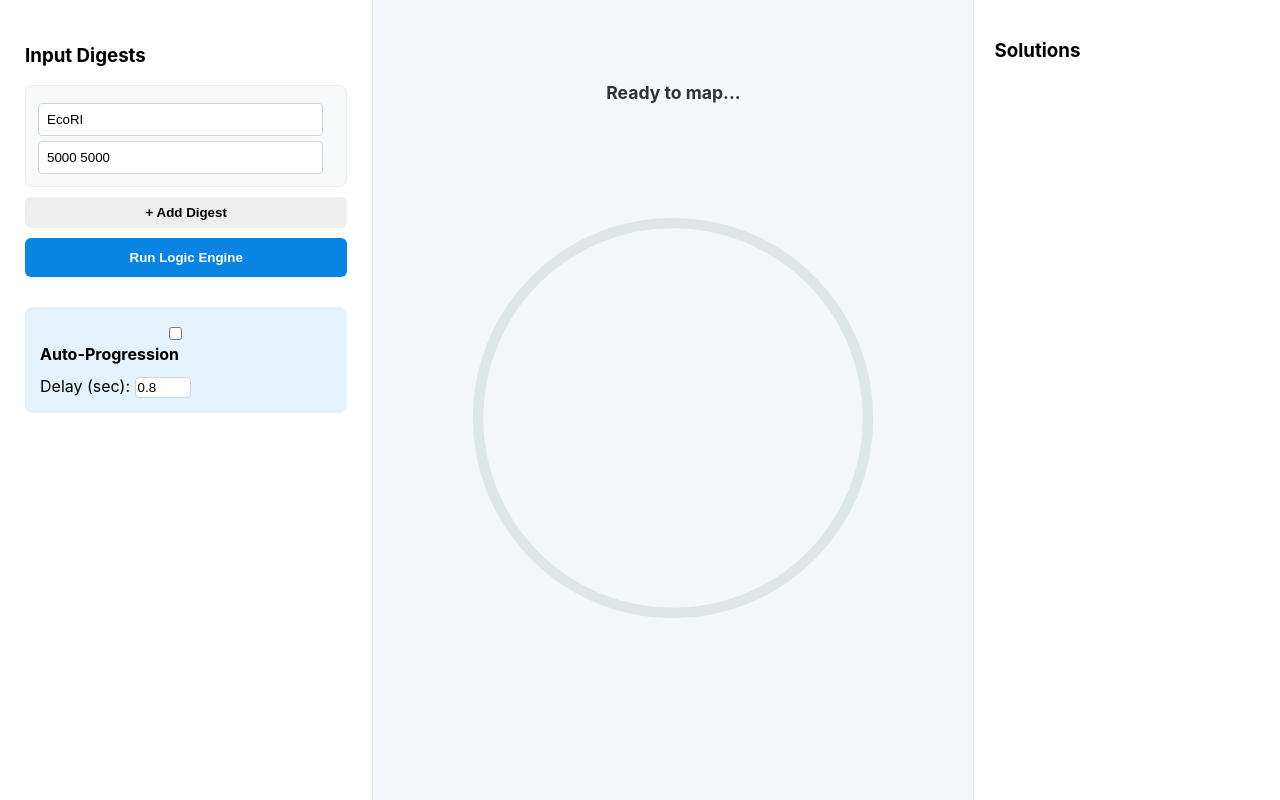
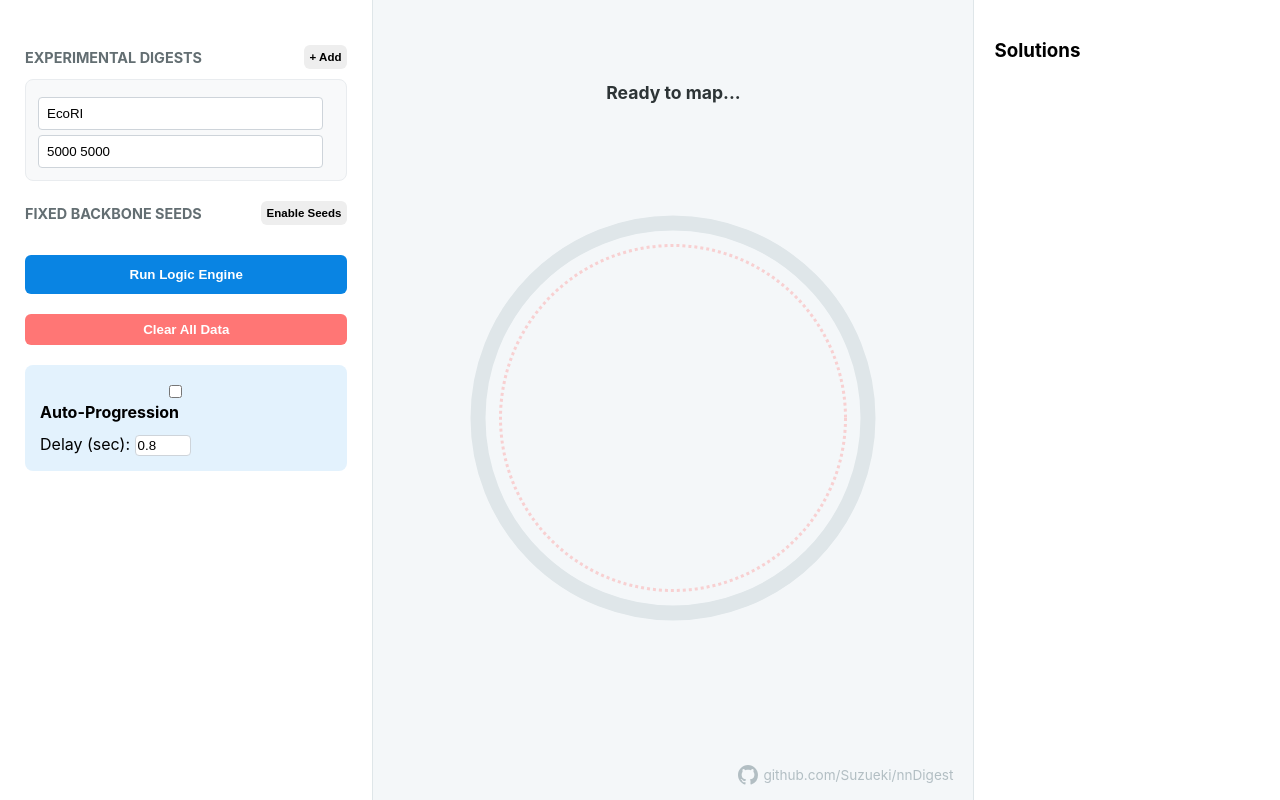
Before and after one commit to Suzueki/nnDigest, a Flask app: page / in a window 1280 px wide. Run offline with Flask 3, Linux system fonts and the light colour scheme.

Commit message:
feat: added seeding to flask application

```diff
--- a/serve.py
+++ b/app.py
@@ -1,3 +1,4 @@
+import uuid
 import copy
 import hashlib
 from flask import Flask, render_template, request, jsonify
@@ -5,6 +6,23 @@ from collections import Counter
 from itertools import product, permutations
 
 app = Flask(__name__)
+
+# --- MIDDLEWARE FOR SUBDIRECTORY HOSTING ---
+class PrefixMiddleware(object):
+    def __init__(self, app, prefix=''):
+        self.app = app
+        self.prefix = prefix
+
+    def __call__(self, environ, start_response):
+        path = environ.get('PATH_INFO', '')
+        if path.startswith(self.prefix):
+            environ['PATH_INFO'] = path[len(self.prefix):]
+            environ['SCRIPT_NAME'] = self.prefix
+        return self.app(environ, start_response)
+
+app.wsgi_app = PrefixMiddleware(app.wsgi_app, prefix='/nDigest')
+
+# --- CORE LOGIC ---
 
 class Mapping:
     def __init__(self, length=0):
@@ -41,13 +59,9 @@ class Mapping:
         active_sites = self.get_active_sites_sorted(enzymes)
         if not active_sites: return [(0.0, float(self.length))]
         lengths = self.simulate_digest(enzymes)
-        buckets = []
-        for i in range(len(active_sites)):
-            buckets.append((active_sites[i][0], lengths[i]))
-        return buckets
+        return [(active_sites[i][0], lengths[i]) for i in range(len(active_sites))]
 
 def get_enz_color(enz_string):
-    # Generates a vibrant color based on the enzyme name
     return "#" + hashlib.md5(enz_string.encode()).hexdigest()[:6]
 
 def coverage_possibilities(actual, simulated):
@@ -57,7 +71,7 @@ def coverage_possibilities(actual, simulated):
         res = []
         for i in range(1, len(parts) + 1):
             for combo in permutations(parts, i):
-                if abs(sum(combo) - target) <= 1.0:
+                if abs(sum(combo) - target) <= 1.5:
                     remaining_parts = list(parts)
                     for x in combo: remaining_parts.remove(x)
                     sub_solutions = can_partition(targets[1:], remaining_parts)
@@ -71,9 +85,8 @@ def build_chain(digests):
         scored = []
         for d in remaining:
             enzymes = d[0]
-            new_enz = set(enzymes) - seen_enzymes
             overlap = len(set(enzymes) & seen_enzymes)
-            score = (len(new_enz) + 1)**2 - (overlap * 2)
+            score = (len(set(enzymes) - seen_enzymes) + 1)**2 - (overlap * 2)
             if seen_enzymes and overlap == 0: score += 1000
             scored.append((score, d))
         scored.sort(key=lambda x: x[0])
@@ -81,14 +94,56 @@ def build_chain(digests):
         seen_enzymes.update(best[0]); chain.append(best); remaining.remove(best)
     return chain
 
-def solve_generator(current_mapping, remaining_digests, full_chain, depth=0):
-    viz_idx = min(depth, len(full_chain) - 1)
+# --- ALIGNMENT HELPER ---
+
+def try_align_to_seeds(mapping, seeds):
+    """Attempts to rotate or mirror a mapping to match backbone seeds."""
+    if not seeds: return mapping
+    length = mapping.length
+
+    for is_mirrored in [False, True]:
+        test_sites = copy.deepcopy(mapping.sites)
+        if is_mirrored:
+            test_sites = {round((length - p) % length, 4): e for p, e in test_sites.items()}
+
+        # Anchor enzyme and position from the first seed
+        anchor_enz, anchor_pos = seeds[0]
+        # Find everywhere this enzyme exists in our current solution
+        possible_starts = [p for p, e in test_sites.items() if anchor_enz in e]
+
+        for start_pos in possible_starts:
+            shift = (anchor_pos - start_pos) % length
+            rotated = {round((p + shift) % length, 4): e for p, e in test_sites.items()}
+
+            # Verify if ALL seeds are satisfied by this rotation
+            match_count = 0
+            for s_enz, s_pos in seeds:
+                if any(abs(p - s_pos) <= 2.0 and s_enz in e for p, e in rotated.items()):
+                    match_count += 1
+
+            if match_count == len(seeds):
+                new_map = Mapping(length=length)
+                new_map.sites = rotated
+                return new_map
+    return None
+
+# --- GENERATOR ---
+
+def solve_generator(current_mapping, remaining_digests, full_chain, depth=0, seeds=None):
+    is_solution = len(remaining_digests) == 0
+
+    # If it's a solution, try to align it to the seeds (backbone)
+    display_mapping = current_mapping
+    if is_solution and seeds:
+        display_mapping = try_align_to_seeds(current_mapping, seeds)
+        if not display_mapping:
+            return # This branch cannot satisfy the backbone requirements
+
     sites_data = [{"pos": p, "enz": "/".join(sorted(e)), "color": get_enz_color("/".join(sorted(e)))}
-                  for p, e in current_mapping.sites.items()]
+                  for p, e in display_mapping.sites.items()]
 
-    is_solution = len(remaining_digests) == 0
     yield {
-        "status": "VALID SOLUTION FOUND" if is_solution else f"Depth {depth}: Testing {full_chain[viz_idx][0]}",
+        "status": "VALID SOLUTION FOUND" if is_solution else f"Depth {depth}: Testing {full_chain[min(depth, len(full_chain)-1)][0]}",
         "sites_data": sites_data,
         "total_length": current_mapping.length,
         "is_solution": is_solution,
@@ -106,10 +161,12 @@ def solve_generator(current_mapping, remaining_digests, full_chain, depth=0):
     for division in possibilities:
         if not new_enzymes:
             if all(len(sub) == 1 for sub in division):
-                yield from solve_generator(current_mapping, remaining_digests[1:], full_chain, depth + 1)
+                yield from solve_generator(current_mapping, remaining_digests[1:], full_chain, depth + 1, seeds)
             continue
+
         num_cuts = sum(len(sub) - 1 for sub in division)
         if not shared_enzymes: num_cuts = len(division[0])
+
         for enz_setup in product(new_enzymes, repeat=num_cuts):
             trial_map = copy.deepcopy(current_mapping)
             new_sites, enz_iter = [], iter(enz_setup)
@@ -121,26 +178,55 @@ def solve_generator(current_mapping, remaining_digests, full_chain, depth=0):
                     new_sites.append((curr_pos, next(enz_iter)))
             trial_map.add_sites(new_sites)
             if Counter(trial_map.simulate_digest(enzymes_in_digest)) == Counter(actual_frags):
-                yield from solve_generator(trial_map, remaining_digests[1:], full_chain, depth + 1)
+                yield from solve_generator(trial_map, remaining_digests[1:], full_chain, depth + 1, seeds)
+
+# --- ROUTES ---
 
 active_solvers = {}
 
+
 @app.route('/')
-def index(): return render_template('index.html')
+def index():
+    return render_template('index.html')
 
 @app.route('/start', methods=['POST'])
 def start():
     data = request.json
+    # Generate a unique ID for this specific browser session
+    sid = str(uuid.uuid4())
+
     raw_digests = [(d['enzymes'].split(), [float(f) for f in d['fragments'].split()])
                    for d in data['digests'] if d['enzymes'] and d['fragments']]
+
+    seed_data = data.get('seeds', [])
+    seeds = [(s['enzymes'], float(s['pos'])) for s in seed_data if s.get('enzymes') and s.get('pos')]
+
     chain = build_chain(raw_digests)
     length = sum(raw_digests[0][1])
-    active_solvers[request.remote_addr] = solve_generator(Mapping(length=length), chain, chain, 0)
-    return jsonify(next(active_solvers[request.remote_addr]))
+
+    active_solvers[sid] = solve_generator(Mapping(length=length), chain, chain, 0, seeds)
+
+    response = jsonify(next(active_solvers[sid]))
+    response.set_cookie('session_id', sid) # Store ID in user's browser
+    return response
 
 @app.route('/next')
 def next_step():
-    try: return jsonify(next(active_solvers[request.remote_addr]))
-    except StopIteration: return jsonify({"status": "Search Complete.", "done": True})
+    sid = request.cookies.get('session_id')
+    if not sid or sid not in active_solvers:
+        return jsonify({"status": "Session expired. Restarting...", "done": True})
 
-if __name__ == '__main__': app.run(debug=True)
+    try:
+        return jsonify(next(active_solvers[sid]))
+    except (StopIteration, KeyError):
+        return jsonify({"status": "Search Complete.", "done": True})
+
+@app.route('/clear', methods=['POST'])
+def clear_session():
+    sid = request.cookies.get('session_id')
+    if sid in active_solvers:
+        del active_solvers[sid]
+    return jsonify({"status": "Cleared"})
+
+if __name__ == '__main__':
+    app.run(host='127.0.0.1', port=5000, debug=True)
--- a/templates/index.html
+++ b/templates/index.html
@@ -4,39 +4,76 @@
     <title>Bio-Mapper Engine</title>
     <style>
         body { font-family: 'Inter', sans-serif; display: flex; margin: 0; background: #f4f7f9; height: 100vh; overflow: hidden; }
-        #sidebar { width: 340px; background: white; padding: 25px; border-right: 1px solid #dfe6e9; overflow-y: auto; }
-        #main { flex-grow: 1; display: flex; flex-direction: column; align-items: center; justify-content: center; }
+        #sidebar { width: 340px; background: white; padding: 25px; border-right: 1px solid #dfe6e9; overflow-y: auto; padding-bottom: 60px; }
+        #main { flex-grow: 1; display: flex; flex-direction: column; align-items: center; justify-content: center; position: relative; }
         #history { width: 280px; background: #fff; border-left: 1px solid #dfe6e9; padding: 20px; overflow-y: auto; }
 
+        .section-title { font-size: 0.9em; font-weight: bold; color: #636e72; text-transform: uppercase; margin: 20px 0 10px 0; display: flex; justify-content: space-between; align-items: center;}
         .input-group { background: #f8f9fa; padding: 12px; border-radius: 8px; margin-bottom: 10px; border: 1px solid #e9ecef; }
         input { width: 90%; padding: 8px; margin-top: 5px; border: 1px solid #ced4da; border-radius: 4px; }
+
+        .seed-group { background: #fff5f5; border: 1px solid #feb2b2; }
 
         .control-panel { margin-top: 20px; padding: 15px; background: #e3f2fd; border-radius: 8px; }
         button { cursor: pointer; border-radius: 6px; border: none; font-weight: bold; width: 100%; transition: 0.2s; }
         .btn-primary { background: #0984e3; color: white; padding: 12px; margin-bottom: 10px; }
-        .btn-next { background: #00b894; color: white; padding: 15px 40px; font-size: 1.1em; width: auto; display: none; margin-top: 20px; }
+        .btn-next { background: #00b894; color: white; padding: 15px 40px; font-size: 1.1em; width: auto; display: none; margin-top: 20px; z-index: 10; }
+        .btn-add { background: #eee; padding: 6px; font-size: 0.8em; width: auto; }
+        .btn-clear { background: #ff7675; color: white; padding: 8px; margin-top: 10px; }
 
-        .backbone { fill: none; stroke: #dfe6e9; stroke-width: 14; }
-        .label { font-size: 12px; font-weight: bold; font-family: 'Courier New', monospace; }
+        .backbone-ring { fill: none; stroke: #dfe6e9; stroke-width: 20; }
+        .seed-ring { fill: none; stroke: #ff7675; stroke-width: 4; stroke-dasharray: 4; opacity: 0.3; }
+        .label { font-size: 11px; font-weight: bold; font-family: 'Courier New', monospace; }
+        .seed-label { font-size: 10px; fill: #d63031; font-style: italic; }
 
         #status { font-weight: bold; color: #2d3436; margin-bottom: 15px; text-align: center; font-size: 1.1em; }
+        #seed-container { display: none; margin-bottom: 20px; }
         .sol-card { padding: 12px; border: 1px solid #eee; border-radius: 6px; margin-bottom: 10px; cursor: pointer; transition: 0.2s; font-size: 0.9em; }
         .sol-card:hover { border-color: #00b894; background: #f0fff4; }
         .sol-card.active { background: #e6fffa; border-color: #38b2ac; box-shadow: 0 2px 5px rgba(0,0,0,0.1); }
+
+        /* Footer Style */
+        .footer {
+            position: absolute;
+            bottom: 15px;
+            right: 20px;
+            font-size: 0.85em;
+            color: #b2bec3;
+            text-decoration: none;
+            display: flex;
+            align-items: center;
+            gap: 5px;
+            transition: 0.2s;
+        }
+        .footer:hover { color: #0984e3; }
+        .footer svg { fill: currentColor; }
     </style>
 </head>
 <body>
 
 <div id="sidebar">
-    <h3>Input Digests</h3>
+    <div class="section-title">
+        Experimental Digests
+        <button class="btn-add" onclick="addInput('digest-inputs')">+ Add</button>
+    </div>
     <div id="digest-inputs">
         <div class="input-group">
             <input type="text" class="enz" placeholder="Enzymes (EcoRI)" value="EcoRI">
             <input type="text" class="frags" placeholder="Fragments (5000 5000)" value="5000 5000">
         </div>
     </div>
-    <button style="background:#eee; padding:8px; margin-bottom:10px" onclick="addInput()">+ Add Digest</button>
-    <button class="btn-primary" onclick="initSolver()">Run Logic Engine</button>
+
+    <div class="section-title">
+        Fixed Backbone Seeds
+        <button class="btn-add" onclick="toggleSeeds()">Enable Seeds</button>
+    </div>
+    <div id="seed-container">
+        <div id="seed-inputs"></div>
+        <button class="btn-add" style="width:100%" onclick="addSeedInput()">+ Add Known Site</button>
+    </div>
+
+    <button class="btn-primary" onclick="initSolver()" style="margin-top:20px">Run Logic Engine</button>
+    <button class="btn-clear" onclick="clearAll()">Clear All Data</button>
 
     <div class="control-panel">
         <label style="display:block; margin-bottom:8px;">
@@ -51,10 +88,17 @@
 <div id="main">
     <div id="status">Ready to map...</div>
     <svg id="canvas" width="600" height="600" viewBox="0 0 800 800">
-        <circle cx="400" cy="400" r="260" class="backbone" />
+        <circle cx="400" cy="400" r="260" class="backbone-ring" />
+        <circle cx="400" cy="400" r="230" class="seed-ring" />
+        <g id="seed-layer"></g>
         <g id="draw-layer"></g>
     </svg>
     <button id="nextBtn" class="btn-next" onclick="step()">Next State &rarr;</button>
+
+    <a href="https://github.com/Suzueki/nnDigest" target="_blank" class="footer">
+        <svg height="20" width="20" viewBox="0 0 16 16"><path d="M8 0C3.58 0 0 3.58 0 8c0 3.54 2.29 6.53 5.47 7.59.4.07.55-.17.55-.38 0-.19-.01-.82-.01-1.49-2.01.37-2.53-.49-2.69-.94-.09-.23-.48-.94-.82-1.13-.28-.15-.68-.52-.01-.53.63-.01 1.08.58 1.23.82.72 1.21 1.87.87 2.33.66.07-.52.28-.87.51-1.07-1.78-.2-3.64-.89-3.64-3.95 0-.87.31-1.59.82-2.15-.08-.2-.36-1.02.08-2.12 0 0 .67-.21 2.2.82.64-.18 1.32-.27 2-.27.68 0 1.36.09 2 .27 1.53-1.04 2.2-.82 2.2-.82.44 1.1.16 1.92.08 2.12.51.56.82 1.27.82 2.15 0 3.07-1.87 3.75-3.65 3.95.29.25.54.73.54 1.48 0 1.07-.01 1.93-.01 2.2 0 .21.15.46.55.38A8.013 8.013 0 0016 8c0-4.42-3.58-8-8-8z"></path></svg>
+        <span>github.com/Suzueki/nnDigest</span>
+    </a>
 </div>
 
 <div id="history">
@@ -65,26 +109,65 @@
 <script>
     let timer = null;
     let knownSolutions = new Set();
+    let activeSeeds = [];
 
-    function addInput() {
+    function toggleSeeds() {
+        const container = document.getElementById('seed-container');
+        container.style.display = (container.style.display === 'block') ? 'none' : 'block';
+        if (container.style.display === 'block' && document.getElementById('seed-inputs').children.length === 0) {
+            addSeedInput();
+        }
+    }
+
+    function addInput(parentId) {
         const div = document.createElement('div');
         div.className = 'input-group';
         div.innerHTML = `<input type="text" class="enz" placeholder="Enzymes"><input type="text" class="frags" placeholder="Fragments">`;
-        document.getElementById('digest-inputs').appendChild(div);
+        document.getElementById(parentId).appendChild(div);
+    }
+
+    function addSeedInput() {
+        const div = document.createElement('div');
+        div.className = 'input-group seed-group';
+        div.innerHTML = `<input type="text" class="seed-enz" placeholder="Enzyme">
+                         <input type="number" class="seed-pos" placeholder="BP Position">`;
+        document.getElementById('seed-inputs').appendChild(div);
+    }
+
+    async function clearAll() {
+        clearTimeout(timer);
+        document.getElementById('autoToggle').checked = false;
+        document.getElementById('digest-inputs').innerHTML = '';
+        document.getElementById('seed-inputs').innerHTML = '';
+        document.getElementById('sol-list').innerHTML = '';
+        document.getElementById('draw-layer').innerHTML = '';
+        document.getElementById('seed-layer').innerHTML = '';
+        document.getElementById('status').innerText = "Ready to map...";
+        document.getElementById('nextBtn').style.display = 'none';
+        addInput('digest-inputs');
+        await fetch('/clear', { method: 'POST' });
     }
 
     async function initSolver() {
         knownSolutions.clear();
         document.getElementById('sol-list').innerHTML = '';
-        const digests = Array.from(document.querySelectorAll('.input-group')).map(g => ({
+
+        const digests = Array.from(document.querySelectorAll('#digest-inputs .input-group')).map(g => ({
             enzymes: g.querySelector('.enz').value,
             fragments: g.querySelector('.frags').value
         }));
+
+        activeSeeds = Array.from(document.querySelectorAll('.seed-group')).map(g => ({
+            enzymes: g.querySelector('.seed-enz').value,
+            pos: parseFloat(g.querySelector('.seed-pos').value)
+        })).filter(s => s.enzymes && !isNaN(s.pos));
+
         const res = await fetch('/start', {
             method: 'POST',
             headers: {'Content-Type': 'application/json'},
-            body: JSON.stringify({digests})
+            body: JSON.stringify({ digests, seeds: activeSeeds })
         });
+
         render(await res.json());
         document.getElementById('nextBtn').style.display = 'block';
         if(document.getElementById('autoToggle').checked) triggerAuto();
@@ -114,7 +197,7 @@
 
     function render(data) {
         if (!data || data.done) {
-            document.getElementById('status').innerText = "All branches explored.";
+            document.getElementById('status').innerText = "Search Complete.";
             return;
         }
         document.getElementById('status').innerText = data.status;
@@ -127,36 +210,50 @@
             }
         }
 
-        const layer = document.getElementById('draw-layer');
-        layer.innerHTML = '';
-        const CX = 400, CY = 400, R = 260;
+        const discoveryLayer = document.getElementById('draw-layer');
+        const seedLayer = document.getElementById('seed-layer');
+        discoveryLayer.innerHTML = '';
+        seedLayer.innerHTML = '';
+
+        const CX = 400, CY = 400, R_MAIN = 260, R_SEED = 230;
+
+        activeSeeds.forEach(s => {
+            const angle = (s.pos / data.total_length) * 2 * Math.PI - Math.PI / 2;
+            drawSite(seedLayer, angle, R_SEED, s.enzymes, s.pos, "#ff7675", "seed-label", 10);
+        });
 
         data.sites_data.forEach(s => {
             const angle = (s.pos / data.total_length) * 2 * Math.PI - Math.PI / 2;
-            const x1 = CX + Math.cos(angle) * (R - 20), y1 = CY + Math.sin(angle) * (R - 20);
-            const x2 = CX + Math.cos(angle) * (R + 20), y2 = CY + Math.sin(angle) * (R + 20);
+            drawSite(discoveryLayer, angle, R_MAIN, s.enz, s.pos, s.color, "label", 20);
+        });
+    }
+
+    function drawSite(layer, angle, radius, enz, pos, color, labelClass, tickSize) {
+        const CX = 400, CY = 400;
+        const x1 = CX + Math.cos(angle) * (radius - tickSize), y1 = CY + Math.sin(angle) * (radius - tickSize);
+        const x2 = CX + Math.cos(angle) * (radius + tickSize), y2 = CY + Math.sin(angle) * (radius + tickSize);
 
         const line = document.createElementNS("http://www.w3.org/2000/svg", "line");
         line.setAttribute("x1", x1); line.setAttribute("y1", y1);
         line.setAttribute("x2", x2); line.setAttribute("y2", y2);
-            line.setAttribute("stroke", s.color); line.setAttribute("stroke-width", "5");
+        line.setAttribute("stroke", color); line.setAttribute("stroke-width", "3");
         layer.appendChild(line);
 
-            const tx = CX + Math.cos(angle) * (R + 65), ty = CY + Math.sin(angle) * (R + 65);
+        const offset = (radius > 250) ? 65 : -45;
+        const tx = CX + Math.cos(angle) * (radius + offset), ty = CY + Math.sin(angle) * (radius + offset);
         const text = document.createElementNS("http://www.w3.org/2000/svg", "text");
         text.setAttribute("x", tx); text.setAttribute("y", ty);
-            text.setAttribute("fill", s.color); text.setAttribute("class", "label");
+        text.setAttribute("fill", color); text.setAttribute("class", labelClass);
         text.setAttribute("text-anchor", "middle"); text.setAttribute("dominant-baseline", "middle");
-            text.textContent = `${s.enz} (${Math.round(s.pos)})`;
+        text.textContent = `${enz} (${Math.round(pos)})`;
         layer.appendChild(text);
-        });
     }
 
     function addSolutionCard(data) {
         const list = document.getElementById('sol-list');
         const card = document.createElement('div');
-        card.className = 'sol-card';
-        card.innerText = `Solution found at Step ${document.getElementById('status').innerText.split(' ')[1]}`;
+        card.className = 'sol-card active';
+        card.innerText = `Solution found at Step ${document.getElementById('status').innerText.split(' ')[1] || 'Final'}`;
         card.onclick = () => {
             document.querySelectorAll('.sol-card').forEach(c => c.classList.remove('active'));
             card.classList.add('active');
```
Lines whose indentation alone changed are shown as unchanged.
